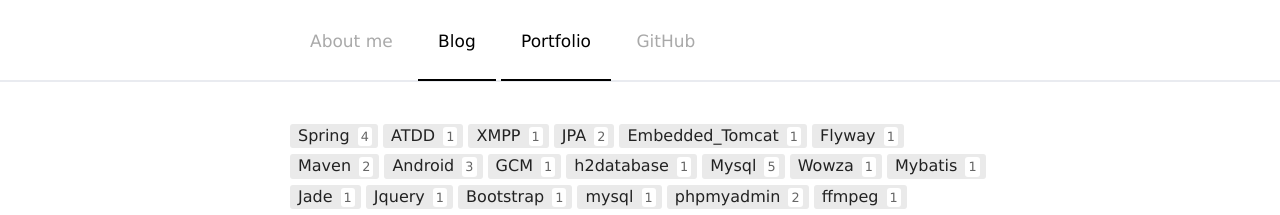
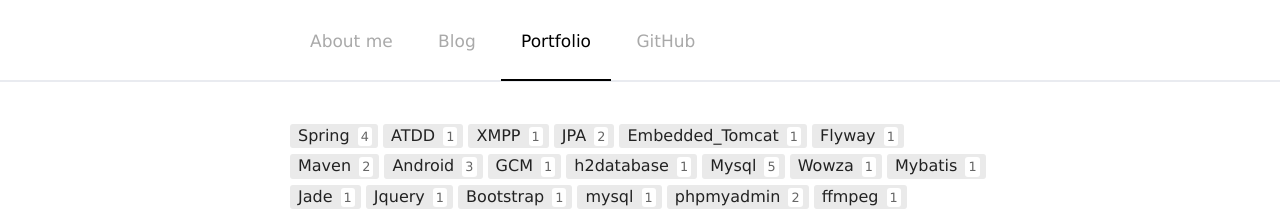
Before and after one commit to YoonSung/yoonsung.github.com, a Jekyll site: the page built from portfolio.html, in a window 1280 px wide. Shown: the top 215 px of the page. Built offline with Jekyll 4.4.1, drawn with Linux system fonts in a browser that asks for light colours; nearby versions of some CDN libraries.

Commit message:
상단 메뉴선택바 오류 수정

```diff
--- a/_layouts/default.html
+++ b/_layouts/default.html
@@ -49,7 +49,7 @@
               selected
               {% endif %} menu-about" href="{{ base_path }}/about.html">About me</a></li>
             <li><a class="
-              {% if page.url != '/about.html' or page.url != '/portfolio.html'%}
+              {% if page.url != '/about.html' and page.url != '/portfolio.html'%}
                 {% if page.url contains '/search.html'%}
                 {% else %}
                   selected
```
